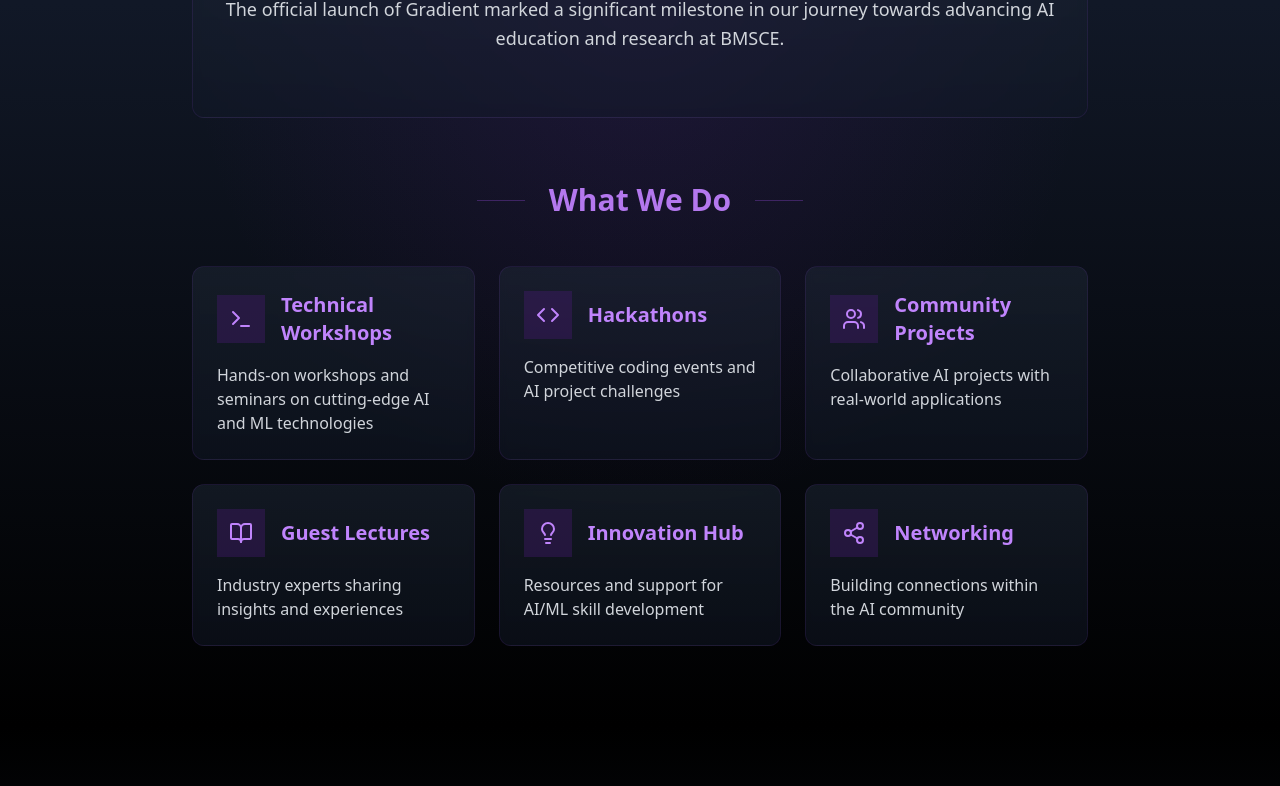
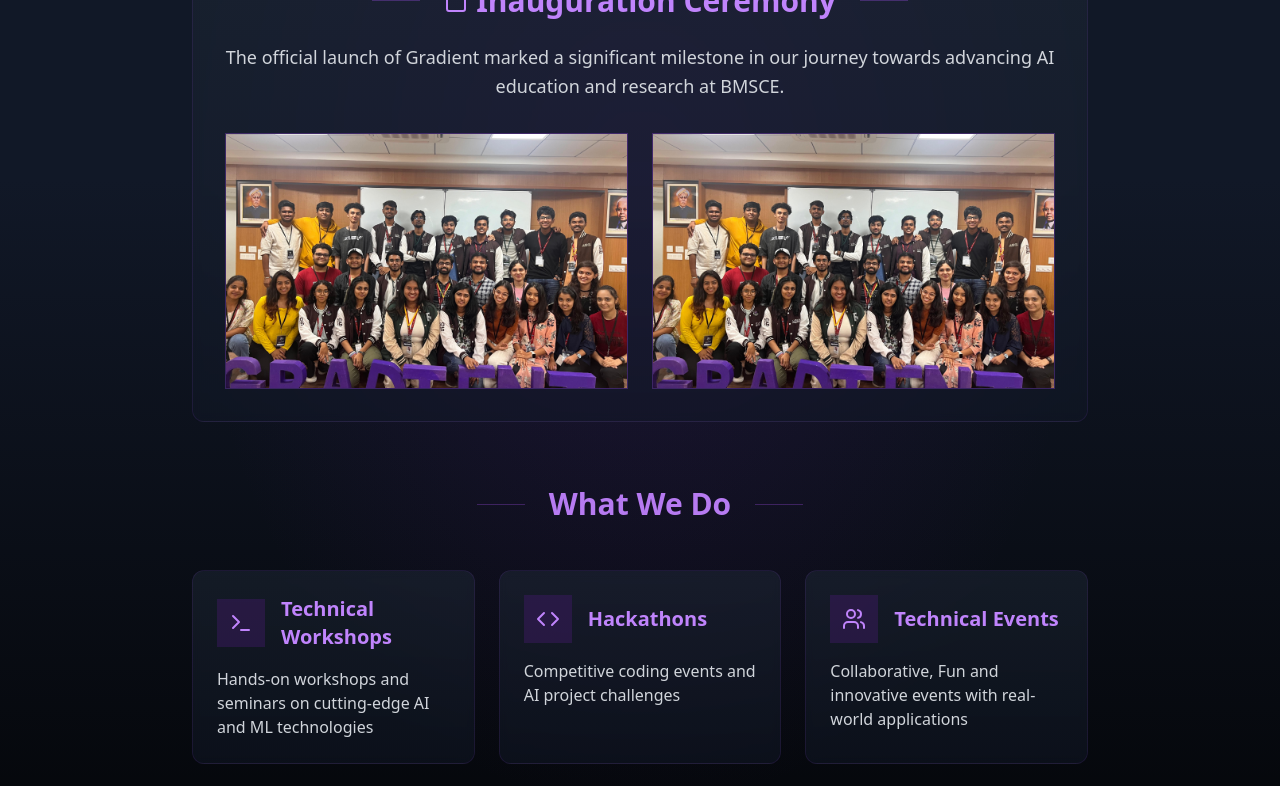
Before and after one commit to Vinay-yele/Gradient-Website, a Next.js app: page /about in a window 1280 px wide. Shown: the part 720-1506 px from the top of the page. Built offline with nearby package versions, Linux system fonts and the light colour scheme.

Commit message:
Update page.tsx

```diff
--- a/app/about/page.tsx
+++ b/app/about/page.tsx
@@ -19,8 +19,8 @@
     },
     {
       icon: Users,
-      title: "Community Projects",
-      description: "Collaborative AI projects with real-world applications"
+      title: "Technical Events",
+      description: "Collaborative, Fun and innovative events with real-world applications"
     },
     {
       icon: BookOpen,
@@ -29,8 +29,8 @@
     },
     {
       icon: Lightbulb,
-      title: "Innovation Hub",
-      description: "Resources and support for AI/ML skill development"
+      title: "Placement Talks",
+      description: "Educating students on the ever-changing landscape of placements and perparing to help them succeed"
     },
     {
       icon: Share2,
@@ -45,7 +45,7 @@
 
       <Navbar />
 
-      <div className="container mx-auto px-4 py-20">
+      <div className="container mx-auto px-4 pt-32 pb-20">
         {/* Header Section */}
         <motion.div
           className="text-center mb-20"
@@ -109,6 +109,44 @@
                 <p className="text-gray-300 text-lg leading-relaxed text-center mb-8">
                   The official launch of Gradient marked a significant milestone in our journey towards advancing AI education and research at BMSCE.
                 </p>
+
+                <div className="grid md:grid-cols-2 gap-6">
+                  <motion.div
+                    initial={{ opacity: 0, x: -20 }}
+                    animate={{ opacity: 1, x: 0 }}
+                    transition={{ duration: 0.7, delay: 0.5 }}
+                    className="group relative"
+                  >
+                    <div className="absolute inset-0 bg-purple-600/10 rounded-lg group-hover:bg-purple-600/20 transition-colors duration-300" />
+                    <div className="relative h-64 rounded-lg overflow-hidden border border-purple-500/20">
+                      <Image
+                        src="/innaugaration.jpg"
+                        alt="Inauguration Ceremony 1"
+                        width={600}
+                        height={400}
+                        className="w-full h-full object-cover transform group-hover:scale-110 transition-transform duration-500"
+                      />
+                    </div>
+                  </motion.div>
+
+                  <motion.div
+                    initial={{ opacity: 0, x: 20 }}
+                    animate={{ opacity: 1, x: 0 }}
+                    transition={{ duration: 0.7, delay: 0.6 }}
+                    className="group relative"
+                  >
+                    <div className="absolute inset-0 bg-purple-600/10 rounded-lg group-hover:bg-purple-600/20 transition-colors duration-300" />
+                    <div className="relative h-64 rounded-lg overflow-hidden border border-purple-500/20">
+                      <Image
+                        src="/innaugaration.jpg"
+                        alt="Inauguration Ceremony 2"
+                        width={600}
+                        height={400}
+                        className="w-full h-full object-cover transform group-hover:scale-110 transition-transform duration-500"
+                      />
+                    </div>
+                  </motion.div>
+                </div>
               </div>
             </div>
           </motion.section>
```
